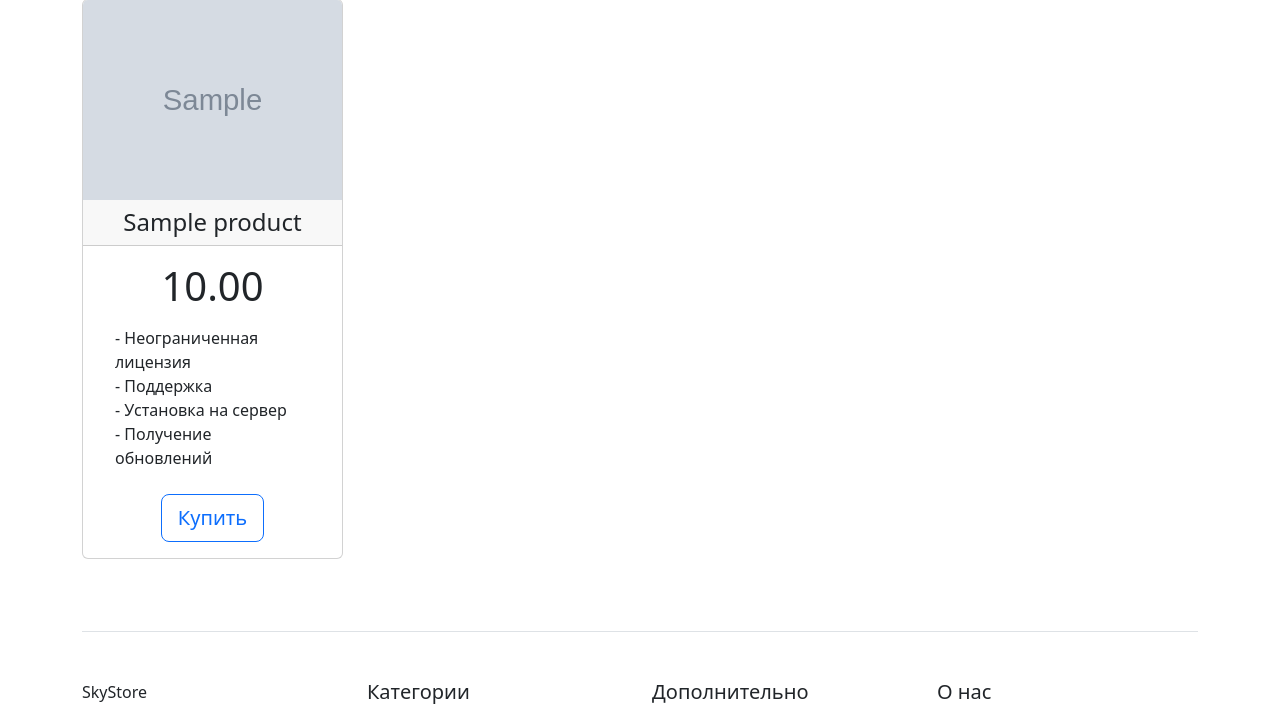
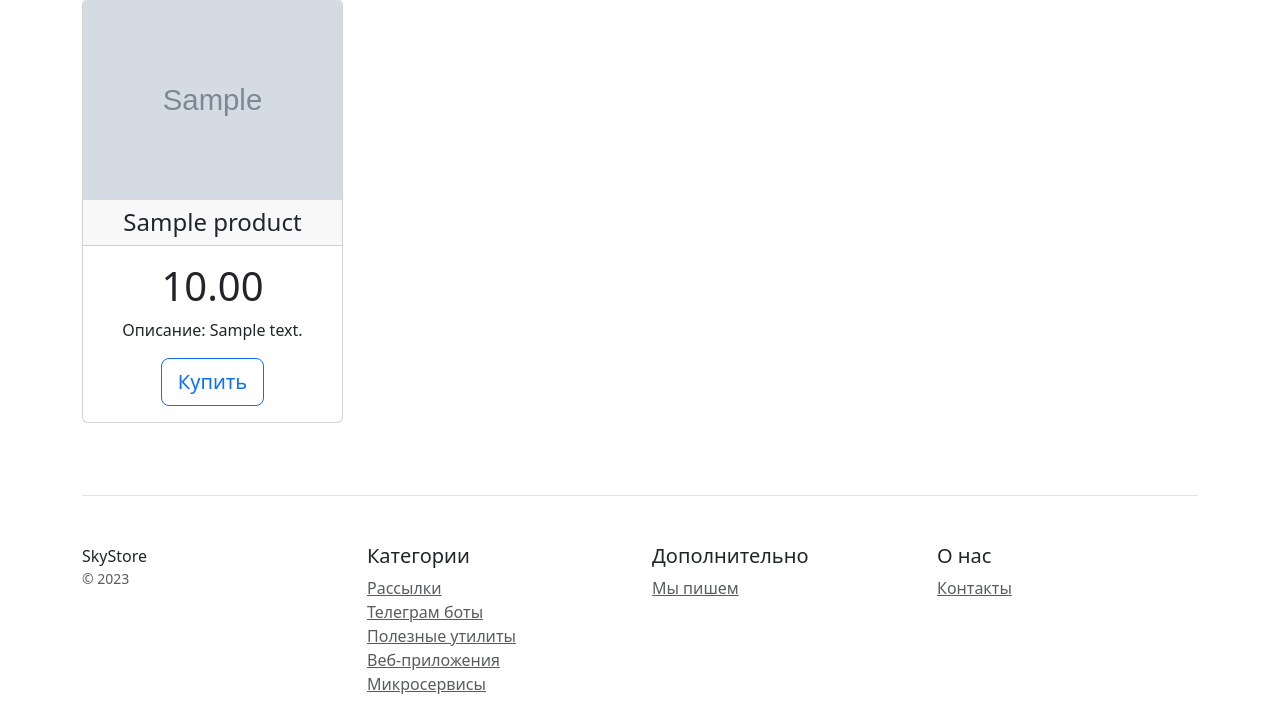
Before and after one commit to ptanch/online_store_pt, a Django app: page /home/ in a window 1280 px wide. Shown: the part 285-991 px from the top of the page. Run offline with Django 5.2, Linux system fonts and the light colour scheme; tables that the repository leaves empty hold one stand-in row (values such as "Sample post"); grey boxes marked "Sample" are stand-in pictures; parts of the project's set-up code (start-up, migrations or seed data) failed here and were passed over.

Commit message:
добавлено описание продукта, ограничение 100 символов

```diff
--- a/catalog/templates/home.html
+++ b/catalog/templates/home.html
@@ -42,12 +42,7 @@
                 </div>
                 <div class="card-body">
                     <h1 class="card-title pricing-card-title">{{ product.price }}</h1>
-                    <ul class="list-unstyled mt-3 mb-4 text-start m-3">
-                        <li>- Неограниченная лицензия</li>
-                        <li>- Поддержка</li>
-                        <li>- Установка на сервер</li>
-                        <li>- Получение обновлений</li>
-                    </ul>
+                    <p>Описание: {{ product.description|truncatechars:100 }}</p>
                     <button type="button" class="btn btn-lg btn-block btn-outline-primary">Купить</button>
                 </div>
             </div>
```
